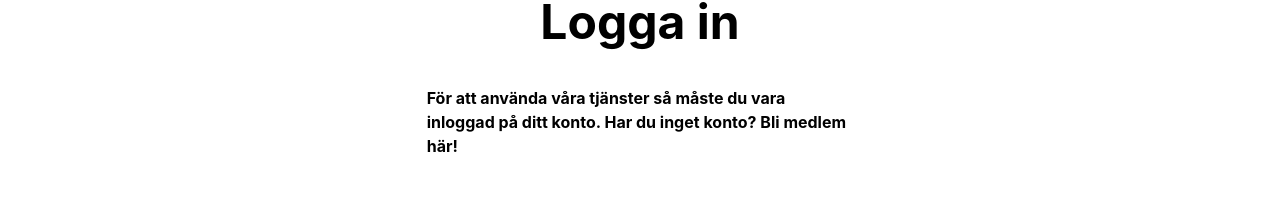
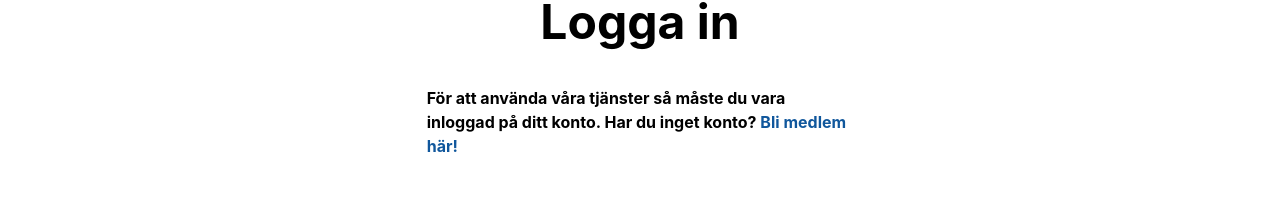
Before and after one commit to Sakariash/Kollektiva, a Next.js app: page /login.js in a window 1280 px wide. Shown: the part 162-364 px from the top of the page. Built offline with nearby package versions, Linux system fonts and the light colour scheme.

Commit message:
tailwind color added

```diff
--- a/components/Login/LoginText/index.js
+++ b/components/Login/LoginText/index.js
@@ -1,9 +1,11 @@
-const LoginText = () => {
+import Link from "next/Link";
+
+const LoginText = ({ SignupLink }) => {
   return (
     <div className="hidden tablet:flex justify-center content-center mt-10">
-      <p className="font-bold flex justify-center tablet:w-3/5 laptop:w-1/3">
+      <p className="font-bold justify-center tablet:w-3/5 laptop:w-1/3">
         För att använda våra tjänster så måste du vara inloggad på ditt konto.
-        Har du inget konto? Bli medlem här!
+        Har du inget konto? {SignupLink}
       </p>
     </div>
   );
--- a/components/Login/index.js
+++ b/components/Login/index.js
@@ -1,12 +1,20 @@
 import LoginHeading from "./LoginHeading";
 import LoginForm from "./LoginForm";
 import LoginText from "./LoginText";
+import Link from "next/link";
+Link;
 
 const Login = () => {
   return (
     <div className="flex flex-col justify-center content-center w-full">
       <LoginHeading />
-      <LoginText />
+      <LoginText
+        SignupLink={
+          <Link href="/signup">
+            <a className="text-link">Bli medlem här!</a>
+          </Link>
+        }
+      />
       <LoginForm />
     </div>
   );
--- a/tailwind.config.js
+++ b/tailwind.config.js
@@ -4,14 +4,13 @@ module.exports = {
     "./components/**/*.{js,ts,jsx,tsx}",
   ],
   theme: {
-
     extend: {
       colors: {
         secondary: "#D9EBFB",
         primary: "#0E589B",
         btnPrimary: "#FFBA34",
+        link: "#10579C",
       },
-
 
       screens: {
         tablet: "640px",
```
Also changed, not shown: public/assets/images/unsplash_NpTbVOkkom8.png (added), public/assets/images/unsplash_V2edkaIdMP4.png (added).
